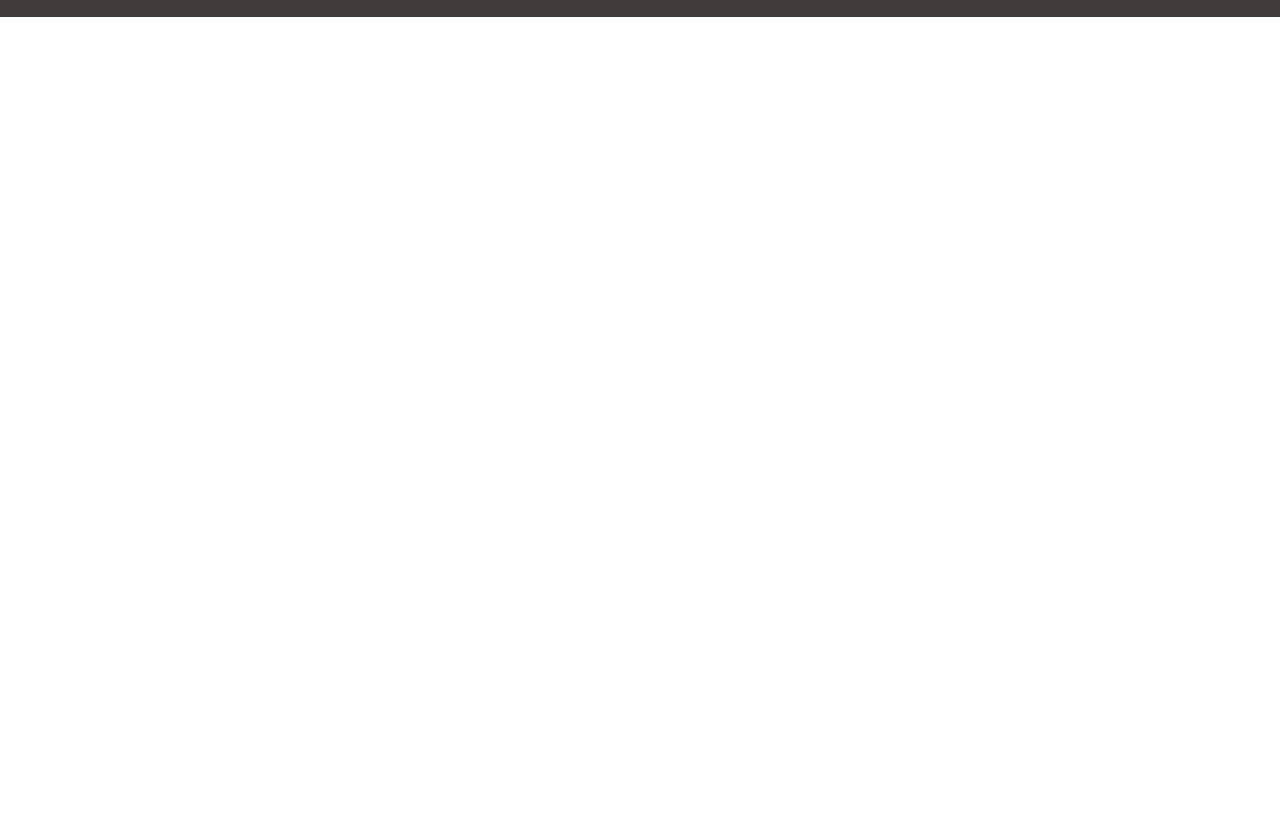
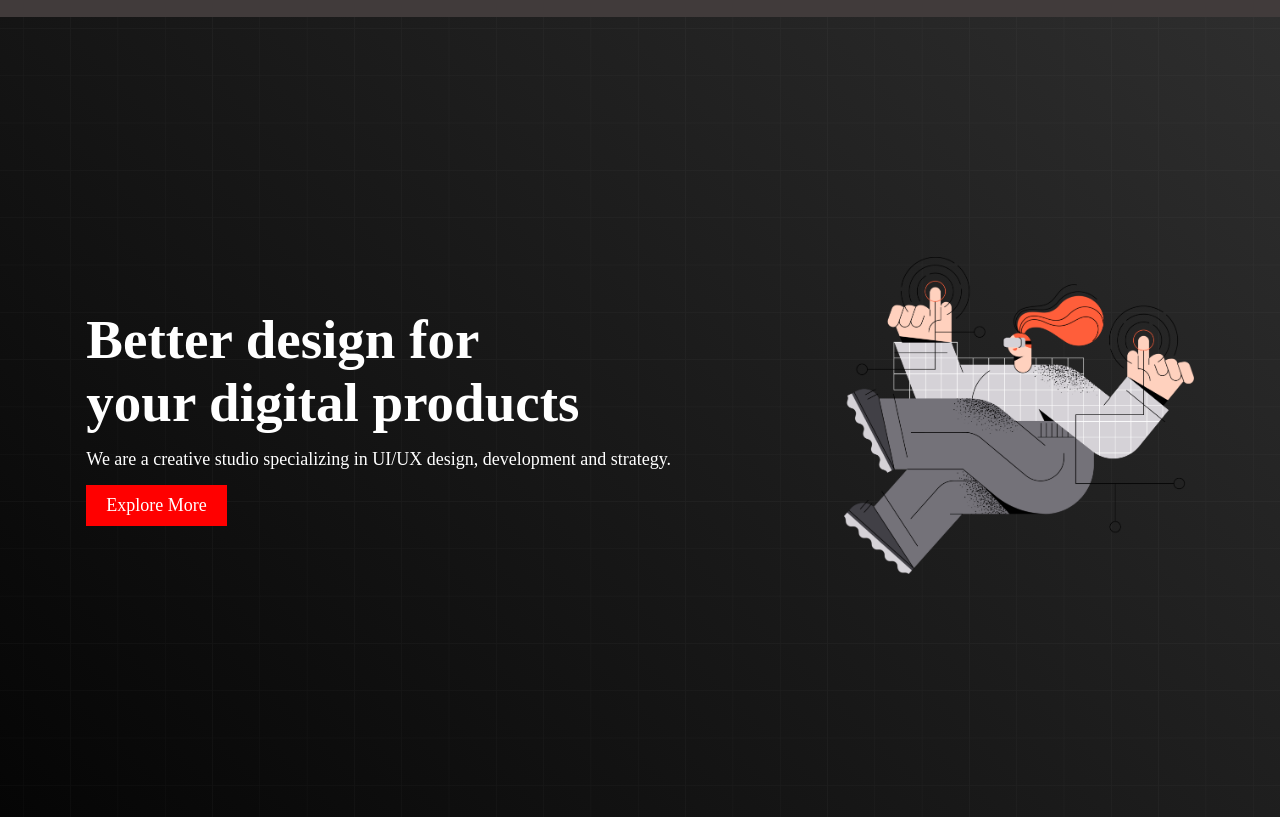
Before and after one commit to anik558363/Digital-Product, a plain HTML site: page index.html in a window 1280 px wide. Shown: the part 54-871 px from the top of the page. Before the commit the page ends 800 px from the top, so only its background shows below. Drawn offline with Linux system fonts and the light colour scheme.

Commit message:
banner section done

```diff
--- a/index.html
+++ b/index.html
@@ -26,7 +26,21 @@
     </header>
 
     <!-- this is header main section -->
-    <main></main>
+    <main>
+        <!-- banner section -->
+        <div class="banner-container">
+            <div class="banner-text">
+                <h1 class="title">Better design for <br>
+                    your digital products</h1>
+                    <p class="description">We are a creative studio specializing in UI/UX design, development and strategy.</p>
+                    <button class="btn">Explore More</button>
+            </div>
+            <div class="banner-photo">
+                <img class="banner-img" src="./images/banner.png" alt="">
+            </div>
+        </div>
+
+    </main>
 
     <!-- this is header footer section -->
     <footer></footer>
--- a/style/style.css
+++ b/style/style.css
@@ -34,3 +34,42 @@
 }
 
 /* banner section style */
+
+.banner-container{
+    display: flex;
+    justify-content: space-around;
+    align-items: center;
+    height: 100vh;
+    background-image: url("../images/background.png"),linear-gradient(45deg, rgb(5, 5, 5), #2e2e2e);
+    color: white;
+    background-size: cover;
+    background-repeat: no-repeat;
+}
+
+.title{
+    font-size: 55px;
+    font-weight: bold;
+}
+
+.description{
+    font-size: 18px;
+    margin-top: 15px;
+    margin-bottom: 15px;
+}
+
+.banner-img{
+    width: 350px;
+}
+
+.btn{
+    padding: 10px 20px;
+    background-color: red;
+    border: none;
+    color: white;
+    font-size: 18px;
+    cursor: pointer;
+}
+
+.btn:hover{
+    background-color: rgb(172, 127, 255);
+}
```
